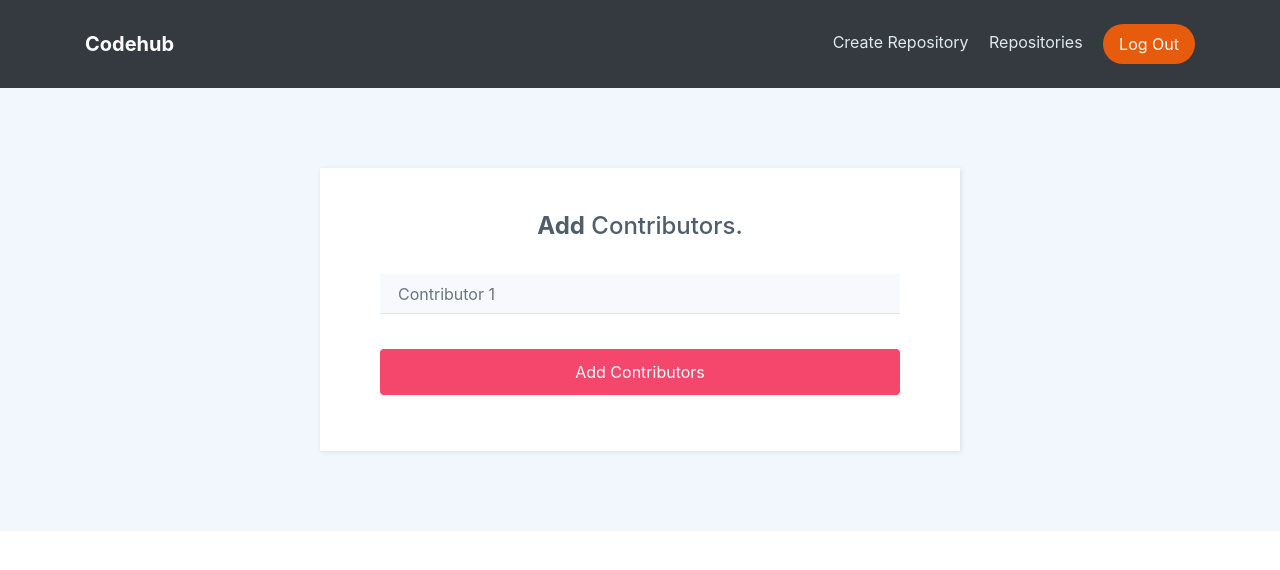
After one commit to arjunchengappa/codehub, a Flask app: page /addContributor/1/1 in a window 1280 px wide. The commit adds this page. Shown: the top 570 px of the page. Run offline with Flask 2, Linux system fonts and the light colour scheme; the visitor is signed in with stand-in values (Sample User, id 1); some libraries are stand-ins or nearby versions.

Commit message:
Add files via upload
added a button in the manage repository page that allows user to add a contributor even after creating the repository

```diff
--- a/app.py
+++ b/app.py
@@ -1,6 +1,7 @@
 from flask import Flask, render_template, request, session, redirect, url_for
 from sqlalchemy import create_engine, MetaData, Table, Column, Integer, String, select
 from cryptography.fernet import Fernet
+import re
 import os
 import json
 from datetime import datetime
@@ -10,14 +11,14 @@ _BASE_DIR = os.getcwd() + '/static/root/'
 
 #initialize flask app
 app = Flask(__name__)
-app.secret_key = 'scamhub'
+app.secret_key = 'Codehub'
 
 #fernet key for encryption of password
 key = b'pRmgNa8W0USjWBfkfaq2aafzoWWEuwMI7wDe4c1F8AY='
 cipher_suite = Fernet(key)
 
 #creating database using sqlalchemy
-engine = create_engine('sqlite:///scamhub.db', echo = True)
+engine = create_engine('sqlite:///Codehub.db', echo = True)
 meta = MetaData()
 
 #creating user table that contains userdata
@@ -58,9 +59,9 @@ def index():
 @app.route('/signup', methods=['GET', 'POST'])
 def signup():
     #different fuctionality for different type of request
-    if session.get('user'):
-        return redirect(url_for('index'))
-    else:
+    if request.method == 'GET':
+        if session.get('user'):
+            return redirect(url_for('index'))
         return render_template('signup.html', data=None)
 
     if request.method == 'POST':
@@ -96,6 +97,7 @@ def signup():
         #inserting user data into the database
         insert = users.insert().values(name = name, email = email, username = username, password = enc_password, repos_owned = 0)
         result = conn.execute(insert)
+        conn.close()
 
         #inserting profile pic into filesystem
         if request.files['image']:
@@ -116,8 +118,7 @@ def login():
     if request.method == 'GET':
         if session.get('user'):
             return redirect(url_for('index'))
-        else:
-            return render_template('login.html', data=None)
+        return render_template('login.html', data=None)
 
     if request.method == 'POST':
         #get all form data from POST message
@@ -147,21 +148,18 @@ def logout():
     #logout only if user is signed in
     if session.get('user'):
         session.pop('user', None)
-    else:
-        return redirect(url_for('index'))
+    return redirect(url_for('index'))
 
 @app.route('/createRepository', methods=['GET', 'POST'])
 def create():
+    #different fuctionality for different type of request
     if request.method == 'GET':
-        try:
-            if session['user']:
-                return render_template('createRepo1.html', data=None)
-            return redirect(url_for('index'))
-        except:
-            return redirect(url_for('index'))
+        if session.get('user'):
+            return render_template('createRepo1.html', data=None)
+        return redirect(url_for('index'))
 
     if request.method == 'POST':
-        repo_name = request.form['name'].replace(" ", "_")
+        repo_name = request.form['name'].replace(" ", "_").lower()
         repo_description = request.form['repo_description']
         numContributors = request.form['numContributors']
 
@@ -172,7 +170,7 @@ def create():
         query_1 = select(repository_table.c.repo_name).where(repository_table.c.repo_name == repo_name)
         result = conn.execute(query_1)
         for row in result:
-            data = {'message' : 'Repository name "' + username + '" is unavailable!'}
+            data = {'message' : 'Repository name "' + row[0] + '" is unavailable!'}
             return render_template('createRepo1.html', data=data)
 
         #setting max number of contributors
@@ -180,6 +178,7 @@ def create():
             data = {'message' : 'Cannot have more than 10 contributors'}
             return render_template('createRepo1.html', data=data)
 
+        #saving data for next connecting page
         data = dict()
         session['repo_name'] = repo_name
         session['repo_description'] = repo_description
@@ -190,24 +189,22 @@ def create():
 
 @app.route('/contributors', methods=['GET', 'POST'])
 def contributors():
+    #different fuctionality for different type of request
     if request.method == 'GET':
-        try:
-            if session['user']:
-                if session['numContributors']:
-                    data = {'numContributors': int(session['numContributors'])}
-                    session.pop('numContributors', None)
-                    return render_template('createRepo2.html', data=data)
-            return redirect(url_for('index'))
-        except:
-            return redirect(url_for('index'))
+        if session.get('user'):
+            #adding contributors
+            data = {'numContributors': int(session['numContributors'])}
+            session.pop('numContributors', None)
+            return render_template('createRepo2.html', data=data)
+        return redirect(url_for('index'))
 
     if request.method == 'POST':
-
         contributors = list(dict(request.form).values())
 
         #connecting to database
         conn = engine.connect()
 
+        #checking if the contributor is valid or not
         error_contributor = contributors.copy()
         for i in contributors:
             query_1 = users.select().where(users.c.username == i)
@@ -218,7 +215,18 @@ def contributors():
             contributors.remove(i)
         contributors_list = ','.join(contributors)
 
+        #updating the repository database
         insert = repository_table.insert().values(repo_name = session['repo_name'], repo_owner = session['user'], repo_description = session['repo_description'], contributors_list = contributors_list)
+
+
+        conn.execute(users.update(users.c.username == session['user']).values(repos_owned = users.c.repos_owned+1))
+        result = conn.execute(insert)
+        conn.close()
+
+        #making a directory for new repository
+        os.mkdir(_BASE_DIR+session['repo_name'])
+
+        #adding repository data to its own metadata file for easier logging
         repo_meta = dict(
             repo_name = session['repo_name'],
             repo_owner = session['user'],
@@ -226,13 +234,8 @@ def contributors():
             contributors_list = contributors,
             viewers_list = []
             )
-        conn.execute(users.update(users.c.username == session['user']).values(repos_owned = users.c.username+1))
-        result = conn.execute(insert)
 
-        #making a directory for new user
-        print(session['repo_name'])
-        os.mkdir(_BASE_DIR+session['repo_name'])
-
+        #create a meta file for the folder
         meta_file = open(_BASE_DIR+session['repo_name']+'/metadata.json', 'w')
         json.dump(repo_meta, meta_file)
         meta_file.close()
@@ -241,6 +244,74 @@ def contributors():
         session.pop('repo_name', None)
         session.pop('repo_description', None)
 
+        #to display the invalid contributor names
+        if len(error_contributor) != 0:
+            session['error_contributor'] = error_contributor
+
+        return redirect(url_for('manage', path = repo_name))
+
+@app.route('/addContributor/<repo_name>', methods=['GET', 'POST'])
+def addContributor(repo_name):
+    #different fuctionality for different type of request
+    if request.method == 'GET':
+        if session.get('user'):
+            return render_template('addContributor.html', data=None)
+        return redirect(url_for('index'))
+
+    if request.method == 'POST':
+        numContributors = request.form['numContributors']
+        return redirect(url_for('addContributor2', repo_name=repo_name, numContributors=numContributors))
+
+@app.route('/addContributor/<repo_name>/<numContributors>', methods=['GET', 'POST'])
+def addContributor2(repo_name, numContributors):
+    #different fuctionality for different type of request
+    if request.method == 'GET':
+        if session.get('user'):
+            data = dict()
+            data['numContributors'] = numContributors
+            return render_template('addContributor2.html', data=data)
+        return redirect(url_for('index'))
+
+    if request.method == 'POST':
+        contributors = list(dict(request.form).values())
+
+        #connecting to database
+        conn = engine.connect()
+
+        #checking if the contributor is valid or not
+        error_contributor = contributors.copy()
+        for i in contributors:
+            query_1 = users.select().where(users.c.username == i)
+            result = conn.execute(query_1)
+            for row in result:
+                error_contributor.remove(i)
+        for i in error_contributor:
+            contributors.remove(i)
+        contributors_list = ','.join(contributors)
+
+        #updating the repository database
+        select = repository_table.select(repository_table.c.contributors_list).where(repository_table.c.repo_name == repo_name)
+        result = conn.execute(select)
+        for row in result:
+            contributors_list = contributors_list + ',' + row['contributors_list']
+
+        update = repository_table.update().values(contributors_list = contributors_list).where(repository_table.c.repo_name == repo_name)
+        result = conn.execute(update)
+        conn.close()
+
+        meta_file = open(_BASE_DIR+repo_name+'/metadata.json', 'r')
+        metadata = json.load(meta_file)
+        meta_file.close()
+
+        contributors = contributors_list.split(',')
+        metadata['contributors_list'] = contributors
+
+        #create a meta file for the folder
+        meta_file = open(_BASE_DIR+repo_name+'/metadata.json', 'w')
+        json.dump(metadata, meta_file)
+        meta_file.close()
+
+        #to display the invalid contributor names
         if len(error_contributor) != 0:
             session['error_contributor'] = error_contributor
 
@@ -251,15 +322,18 @@ def repositories():
     data = dict()
     repos = list()
     username = data['user'] = session['user']
+
     #connecting to database
     conn = engine.connect()
 
+    #collecting all the repositories owned by the user
     query_1 = repository_table.select().where(repository_table.c.repo_owner == username)
     result = conn.execute(query_1)
     for row in result:
         print(row)
         repos.append({'repo_name': row[1], 'repo_owner': row[2], 'repo_description': row[3]})
 
+    #collecting all the repositories the have the user as a contributor
     query_2 = repository_table.select().where(repository_table.c.contributors_list.contains(username))
     result = conn.execute(query_2)
     for row in result:
@@ -267,12 +341,18 @@ def repositories():
         repos.append({'repo_name': row[1], 'repo_owner': row[2], 'repo_description': row[3]})
 
     data['repositories'] = repos
-
     return render_template('repositories.html', data=data)
 
 @app.route('/manage/<path>')
 def manage(path):
     data = dict()
+
+    #to display the invalid contributors that were added
+    if session.get('error_contributor'):
+        data['error_contributor'] = ','.join(session['error_contributor'])
+        session.pop('error_contributor')
+
+    #to avoid path disrepancies caused by '/' in the url
     data['path'] = path
     path_list = path.split('->')
     repo_name = path_list[0]
@@ -284,12 +364,15 @@ def manage(path):
     data['actual_path'] = path
     data['repo_name'] = repo_name
 
+    #to block unauthorised entry into the repository
     if session.get('user'):
         username = session['user']
         conn = engine.connect()
         meta = open(_BASE_DIR + repo_name +'/metadata.json', 'r')
         repo_metadata = json.load(meta)
         meta.close()
+
+        #to customise the ui for different kind of users (not implemented yet)
         if username == repo_metadata['repo_owner']:
             data['owner'] = True
             data['rw'] = True
@@ -303,9 +386,12 @@ def manage(path):
                 data['rw'] = False
                 data['ro'] = True
 
+        #to display the filesystem / repository
         files = list()
         folders = list()
         entries = os.scandir(_BASE_DIR+path)
+
+        #scan all files and subdirectories
         for entry in entries:
             if entry.is_file():
                 if entry.name != 'metadata.json':
@@ -314,69 +400,98 @@ def manage(path):
                 folders.append(entry.name)
         data['files'] = files
         data['folders'] = folders
+
         return render_template('manage.html', data=data)
-    else:
-        return redirect(url_for('index'))
+
+    return redirect(url_for('index'))
 
 @app.route('/create_folder/<path>', methods=['GET', 'POST'])
 def create_folder(path):
     #different fuctionality for different type of request
     if request.method == 'GET':
-        if session['user']:
+        if session.get('user'):
             data = dict()
             data['path'] = path
             return render_template('createFolder.html', data=data)
+        return redirect(url_for('index'))
+
     if request.method == 'POST':
+        #stripping whitespaces from foldername
         foldername = request.form['foldername'].replace(' ', '_')
         new_path = path.replace('->', '/') + '/' + foldername
+
+        #creating new directory
         os.mkdir(_BASE_DIR+new_path)
+
+        #creating a metadata file that will contain edit logs and other similar info
         new_meta = dict()
         new_meta['foldername'] = foldername
         metadata = open(_BASE_DIR+new_path+'/metadata.json', 'w')
         json.dump(new_meta, metadata)
         metadata.close()
+
         return redirect(url_for('manage', path=path))
 
 @app.route('/upload_file/<path>', methods=['GET', 'POST'])
 def upload_file(path):
+    #different fuctionality for different type of request
     if request.method == 'GET':
-        if session['user']:
+        if session.get('user'):
             data = dict()
             data['path'] = path
             return render_template('uploadFiles.html', data=data)
+        return redirect(url_for('index'))
+
     if request.method == 'POST':
+        #getting actual path of the file
         new_path = path.replace('->', '/')
+
+        #updating metada file of the directory
         time = datetime.now().strftime("%b %d, %Y %H:%M:%S")
         meta_file = open(_BASE_DIR+new_path+'/metadata.json', 'r')
         metadata = json.load(meta_file)
         meta_file.close()
         new_meta = open(_BASE_DIR+new_path+'/metadata.json', 'w')
+
+        #updating the repository
         for f in request.files.getlist('files'):
+            #updating the file and its logs if it already exists
             if os.path.exists(_BASE_DIR+new_path+'/'+f.filename):
                 os.remove(_BASE_DIR+new_path+'/'+f.filename)
                 log_entry = 'Updated by ' + session['user'] + ' on ' + time
                 metadata[f.filename].append(log_entry)
                 meta_file.close()
                 f.save(_BASE_DIR+new_path+'/'+f.filename)
+            #creating the logs and uploading the file if it doesn't exist
             else:
                 log_entry = 'Created by ' + session['user'] + ' on ' + time
                 metadata[f.filename] = [log_entry]
                 meta_file.close()
                 f.save(_BASE_DIR+new_path+'/'+f.filename)
+        #updating the metadata file
         json.dump(metadata, new_meta)
         new_meta.close()
+
         return redirect(url_for('manage', path=path))
 
 @app.route('/view/<path>', methods=['GET', 'POST'])
 def view(path):
-    if session['user']:
+    if session.get('user'):
         data = dict()
+
+        #getting the path of the file
         new_path = path.split('->')
         filename = new_path[-1]
         new_path = '/'.join(new_path[:-1])
+
+        #fetching the metadata of the file
         meta_file = open(_BASE_DIR+new_path+'/metadata.json', 'r')
         metadata = json.load(meta_file)
         meta_file.close()
+
+        #passing the path and the edit logs of the file
         data['path'] = 'root/'+path.replace('->', '/')
         data['logs'] = metadata[filename]
         return render_template('view.html', data=data)
+
+    return redirect(url_for('index'))
--- a/ex.py
+++ b/ex.py
@@ -1,6 +1,6 @@
 from sqlalchemy import create_engine, MetaData, Table, Column, Integer, String, select
 
-engine = create_engine('sqlite:///scamhub.db', echo = True)
+engine = create_engine('sqlite:///Codehub.db', echo = True)
 meta = MetaData()
 conn = engine.connect()
 
@@ -38,3 +38,6 @@ import shutil
 dir = os.getcwd() + '/static/root'
 shutil.rmtree(dir)
 os.mkdir(dir)
+dir = os.getcwd() + '/static/img/profile'
+shutil.rmtree(dir)
+os.mkdir(dir)
--- /dev/null
+++ b/templates/addContributor2.html
@@ -0,0 +1,52 @@
+<!DOCTYPE html>
+<html>
+
+<head>
+    <meta charset="utf-8">
+    <meta name="viewport" content="width=device-width, initial-scale=1.0, shrink-to-fit=no">
+    <title>creteRepo2</title>
+    <link rel="stylesheet" href="https://cdnjs.cloudflare.com/ajax/libs/twitter-bootstrap/4.5.2/css/bootstrap.min.css">
+    <link rel="stylesheet" href="{{ url_for('static', filename='css/createRepo2.css') }}">
+</head>
+
+<body>
+    <nav class="navbar navbar-dark navbar-expand-md bg-dark text-left navigation-clean-button">
+        <div class="container">
+            <a class="navbar-brand" href="{{ url_for('index') }}">Codehub</a>
+            <button data-toggle="collapse" class="navbar-toggler" data-target="#navcol-2">
+                <span class="sr-only">Toggle navigation</span>
+                <span class="navbar-toggler-icon"></span>
+            </button>
+            <div class="collapse navbar-collapse text-right" id="navcol-2">
+                <span class="ml-auto navbar-text actions">
+                    {% if session['user'] %}
+                    <a class="login" href="{{ url_for('create') }}">Create Repository</a>
+                    <a class="login" href="{{ url_for('repositories') }}">Repositories</a>
+                    <a class="btn btn-light action-button" role="button" href="{{ url_for('logout') }}" style="background: rgb(231,91,12);">Log Out</a>
+                    {% else %}
+                    <a class="login" href="{{ url_for('login') }}">Log In</a>
+                    <a class="btn btn-light action-button" role="button" href="{{ url_for('signup') }}">Sign Up</a>
+                    {% endif %}
+                </span>
+            </div>
+        </div>
+    </nav>
+    <div class="register-photo">
+        <div class="form-container" style="width: 50%;" action="{{ url_for('contributors') }}">
+            <form method="post" style="/*width: 50%;*/">
+                <h2 class="text-center"><strong>Add</strong> Contributors.</h2>
+                {% if data['error_contributor'] %}
+                <div class="alert alert-danger" role="alert"><span>The following contributor/s don't exist <br><strong>{% for i in data['error_contributor']%} {{ i }} {% endfor %}</strong></span></div>
+                {% endif %}
+                {% for i in range(data['numContributors'] | int) %}
+                <div class="form-group"><input required class="form-control" type="text" name="name{{ i }}" placeholder="Contributor {{ i+1 }}" style="margin-bottom: 3px;"></div>
+                {% endfor %}
+                <div class="form-group"><button class="btn btn-primary btn-block" type="submit">Add Contributors</button></div>
+            </form>
+        </div>
+    </div>
+    <script src="https://cdnjs.cloudflare.com/ajax/libs/jquery/3.5.1/jquery.min.js"></script>
+    <script src="https://cdnjs.cloudflare.com/ajax/libs/twitter-bootstrap/4.5.2/js/bootstrap.bundle.min.js"></script>
+</body>
+
+</html>
--- a/templates/createFolder.html
+++ b/templates/createFolder.html
@@ -12,7 +12,7 @@
 <body>
     <nav class="navbar navbar-dark navbar-expand-md bg-dark text-left navigation-clean-button">
         <div class="container">
-            <a class="navbar-brand" href="{{ url_for('index') }}">Scamhub</a>
+            <a class="navbar-brand" href="{{ url_for('index') }}">Codehub</a>
             <button data-toggle="collapse" class="navbar-toggler" data-target="#navcol-2">
                 <span class="sr-only">Toggle navigation</span>
                 <span class="navbar-toggler-icon"></span>
--- a/templates/createRepo1.html
+++ b/templates/createRepo1.html
@@ -12,7 +12,7 @@
 <body>
     <nav class="navbar navbar-dark navbar-expand-md bg-dark text-left navigation-clean-button">
         <div class="container">
-            <a class="navbar-brand" href="{{ url_for('index') }}">Scamhub</a>
+            <a class="navbar-brand" href="{{ url_for('index') }}">Codehub</a>
             <button data-toggle="collapse" class="navbar-toggler" data-target="#navcol-2">
                 <span class="sr-only">Toggle navigation</span>
                 <span class="navbar-toggler-icon"></span>
--- a/templates/createRepo2.html
+++ b/templates/createRepo2.html
@@ -12,7 +12,7 @@
 <body>
     <nav class="navbar navbar-dark navbar-expand-md bg-dark text-left navigation-clean-button">
         <div class="container">
-            <a class="navbar-brand" href="{{ url_for('index') }}">Scamhub</a>
+            <a class="navbar-brand" href="{{ url_for('index') }}">Codehub</a>
             <button data-toggle="collapse" class="navbar-toggler" data-target="#navcol-2">
                 <span class="sr-only">Toggle navigation</span>
                 <span class="navbar-toggler-icon"></span>
--- a/templates/login.html
+++ b/templates/login.html
@@ -11,7 +11,7 @@
 
 <body>
     <nav class="navbar navbar-dark navbar-expand-md bg-dark text-left navigation-clean-button">
-        <div class="container"><a class="navbar-brand" href="{{ url_for('index') }}">Scamhub</a><button data-toggle="collapse" class="navbar-toggler" data-target="#navcol-1"><span class="sr-only">Toggle navigation</span><span class="navbar-toggler-icon"></span></button>
+        <div class="container"><a class="navbar-brand" href="{{ url_for('index') }}">Codehub</a><button data-toggle="collapse" class="navbar-toggler" data-target="#navcol-1"><span class="sr-only">Toggle navigation</span><span class="navbar-toggler-icon"></span></button>
             <div class="collapse navbar-collapse text-right" id="navcol-1">
                 <span class="ml-auto navbar-text actions">
                     <a class="login" href="{{ url_for('login') }}">Log In</a>
--- a/templates/repositories.html
+++ b/templates/repositories.html
@@ -13,7 +13,7 @@
 <body>
     <nav class="navbar navbar-dark navbar-expand-md bg-dark text-left navigation-clean-button">
         <div class="container">
-            <a class="navbar-brand" href="{{ url_for('index') }}">Scamhub</a>
+            <a class="navbar-brand" href="{{ url_for('index') }}">Codehub</a>
             <button data-toggle="collapse" class="navbar-toggler" data-target="#navcol-2">
                 <span class="sr-only">Toggle navigation</span>
                 <span class="navbar-toggler-icon"></span>
--- a/templates/signup.html
+++ b/templates/signup.html
@@ -11,7 +11,7 @@
 
 <body>
     <nav class="navbar navbar-dark navbar-expand-md bg-dark text-left navigation-clean-button">
-        <div class="container"><a class="navbar-brand" href="{{ url_for('index') }}">Scamhub</a><button data-toggle="collapse" class="navbar-toggler" data-target="#navcol-1"><span class="sr-only">Toggle navigation</span><span class="navbar-toggler-icon"></span></button>
+        <div class="container"><a class="navbar-brand" href="{{ url_for('index') }}">Codehub</a><button data-toggle="collapse" class="navbar-toggler" data-target="#navcol-1"><span class="sr-only">Toggle navigation</span><span class="navbar-toggler-icon"></span></button>
             <div class="collapse navbar-collapse text-right" id="navcol-1">
                 <span class="ml-auto navbar-text actions">
                     <a class="login" href="{{ url_for('login') }}">Log In</a>
--- a/templates/uploadFiles.html
+++ b/templates/uploadFiles.html
@@ -12,7 +12,7 @@
 <body>
     <nav class="navbar navbar-dark navbar-expand-md bg-dark text-left navigation-clean-button">
         <div class="container">
-            <a class="navbar-brand" href="{{ url_for('index') }}">Scamhub</a>
+            <a class="navbar-brand" href="{{ url_for('index') }}">Codehub</a>
             <button data-toggle="collapse" class="navbar-toggler" data-target="#navcol-2">
                 <span class="sr-only">Toggle navigation</span>
                 <span class="navbar-toggler-icon"></span>
--- a/templates/view.html
+++ b/templates/view.html
@@ -13,7 +13,7 @@
 <body>
     <nav class="navbar navbar-dark navbar-expand-md bg-dark text-left navigation-clean-button">
         <div class="container">
-            <a class="navbar-brand" href="{{ url_for('index') }}">Scamhub</a>
+            <a class="navbar-brand" href="{{ url_for('index') }}">Codehub</a>
             <button data-toggle="collapse" class="navbar-toggler" data-target="#navcol-2">
                 <span class="sr-only">Toggle navigation</span>
                 <span class="navbar-toggler-icon"></span>
```
Also changed, not shown: templates/addContributor.html (renamed from templates/index.html, +13 -3 lines), templates/manage.html (+35 -12 lines), static/css/addContributor.css (added), 1 other file.
